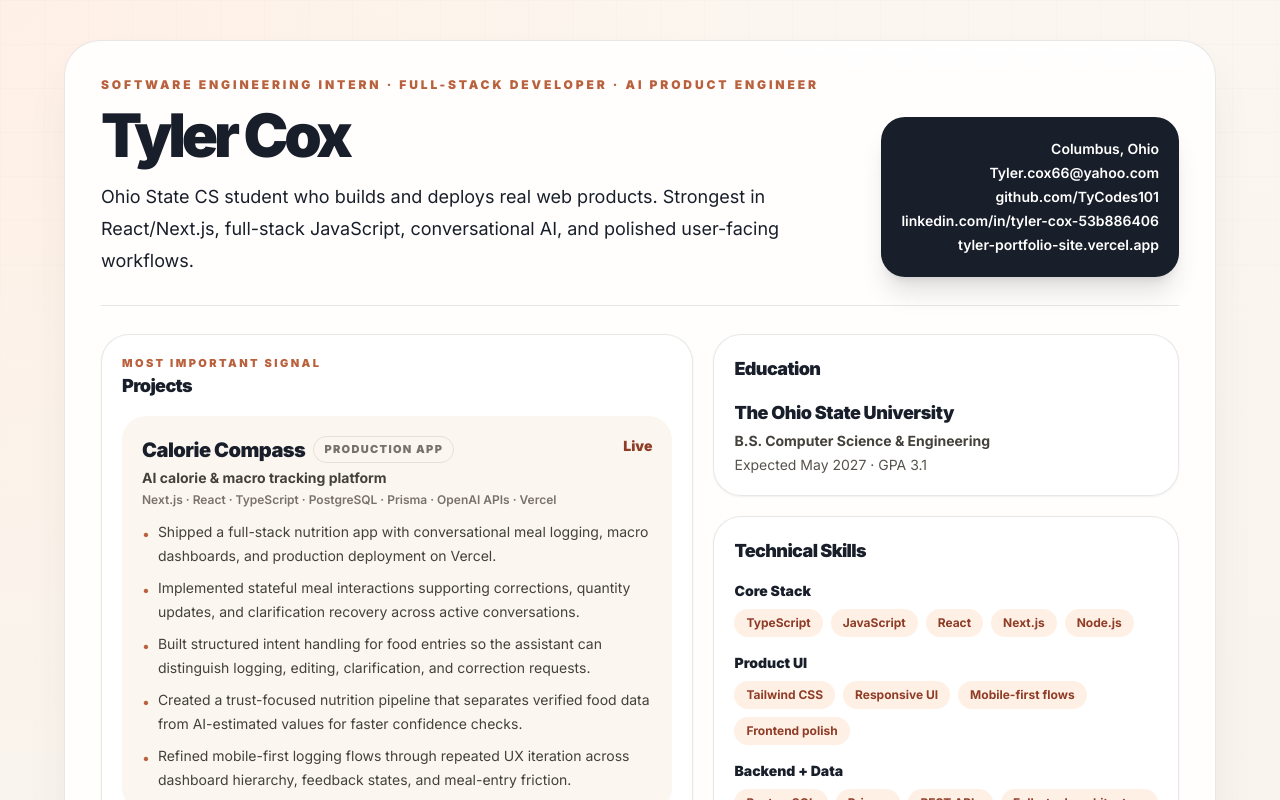
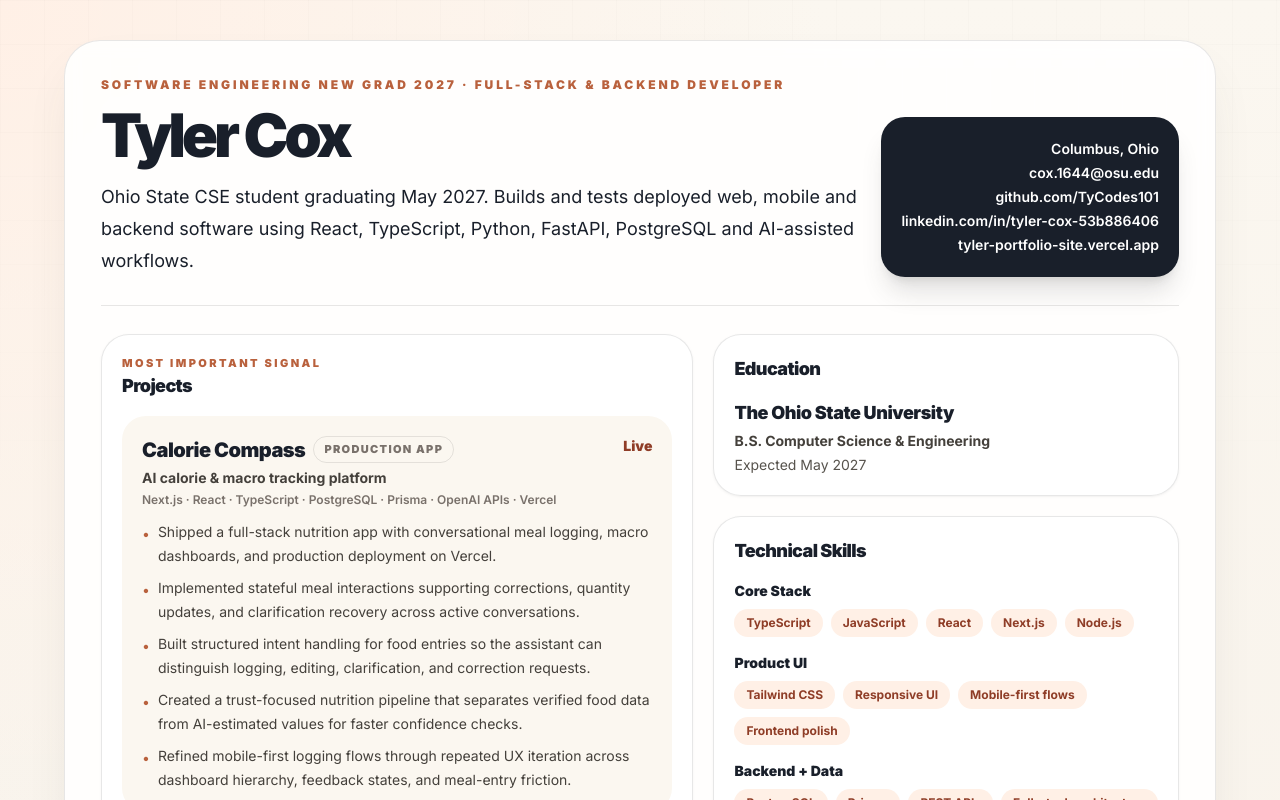
Before and after one commit to TyCodes101/tyler-portfolio-site, a Next.js app: page /resume in a window 1280 px wide. Shown: the top 800 px of the page. Built offline with nearby package versions, Linux system fonts and the light colour scheme.

Commit message:
fix: align src/app/resume/page.tsx with 2027 recruiting and OSU email

```diff
--- a/src/app/resume/page.tsx
+++ b/src/app/resume/page.tsx
@@ -117,18 +117,18 @@ export default function ResumePage() {
         <header className="grid gap-6 border-b border-stone-900/10 pb-7 lg:grid-cols-[1fr_auto] lg:items-end print:gap-4 print:pb-4">
           <div>
             <p className="text-xs font-black uppercase tracking-[.24em] text-[#b9613d]">
-              Software Engineering Intern · Full-Stack Developer · AI Product Engineer
+              Software Engineering New Grad 2027 · Full-Stack & Backend Developer
             </p>
             <h1 className="mt-3 text-5xl font-black tracking-[-.07em] text-[#191f2a] sm:text-6xl print:text-4xl">
               Tyler Cox
             </h1>
             <p className="mt-4 max-w-3xl text-lg leading-8 text-stone-650 print:text-[11px] print:leading-[1.4]">
-              Ohio State CS student who builds and deploys real web products. Strongest in React/Next.js, full-stack JavaScript, conversational AI, and polished user-facing workflows.
+              Ohio State CSE student graduating May 2027. Builds and tests deployed web, mobile and backend software using React, TypeScript, Python, FastAPI, PostgreSQL and AI-assisted workflows.
             </p>
           </div>
           <div className="rounded-3xl bg-[#191f2a] p-5 text-sm font-semibold leading-6 text-white shadow-xl shadow-stone-700/15 lg:text-right print:bg-white print:p-0 print:text-right print:text-[10px] print:text-stone-700 print:shadow-none">
             <p>Columbus, Ohio</p>
-            <p><a href="mailto:Tyler.cox66@yahoo.com">Tyler.cox66@yahoo.com</a></p>
+            <p><a href="mailto:cox.1644@osu.edu">cox.1644@osu.edu</a></p>
             <p><a href="https://github.com/TyCodes101">github.com/TyCodes101</a></p>
             <p><a href="https://www.linkedin.com/in/tyler-cox-53b886406">linkedin.com/in/tyler-cox-53b886406</a></p>
             <p><a href="https://tyler-portfolio-site.vercel.app">tyler-portfolio-site.vercel.app</a></p>
@@ -196,7 +196,7 @@ export default function ResumePage() {
                 B.S. Computer Science & Engineering
               </p>
               <p className="mt-1 text-sm text-stone-600 print:text-[10.5px]">
-                Expected May 2027 · GPA 3.1
+                Expected May 2027
               </p>
             </Section>
 
```
